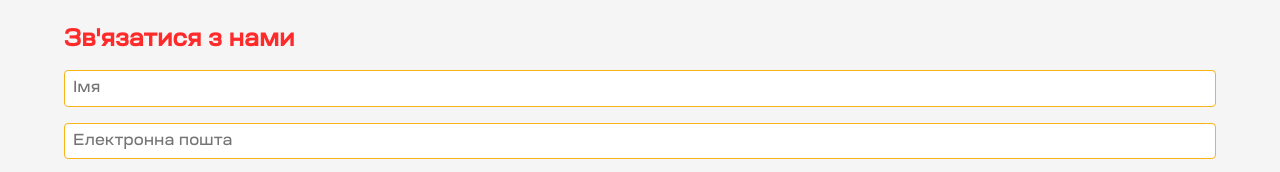
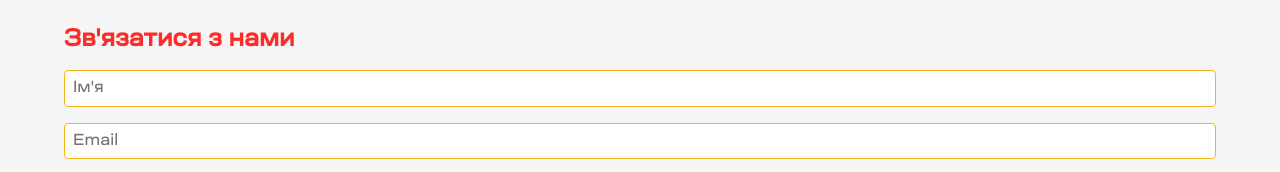
Before and after one commit to flash-digital-agency/flash-digital-agency.github.io, a plain HTML site: page index.html in a window 1280 px wide. Shown: the part 1842-2014 px from the top of the page. Drawn offline with Linux system fonts and the light colour scheme.

Commit message:
Made minor changes

```diff
--- a/index.html
+++ b/index.html
@@ -75,8 +75,8 @@
         <section class="contact">
           <h2>Зв'язатися з нами</h2>
           <form>
-            <input type="text" placeholder="Імя" />
-            <input type="email" placeholder="Електронна пошта" />
+            <input type="text" placeholder="Ім'я" />
+            <input type="email" placeholder="Email" />
             <textarea placeholder="Повідомлення"></textarea>
             <button type="submit">Відправити</button>
           </form>
```
